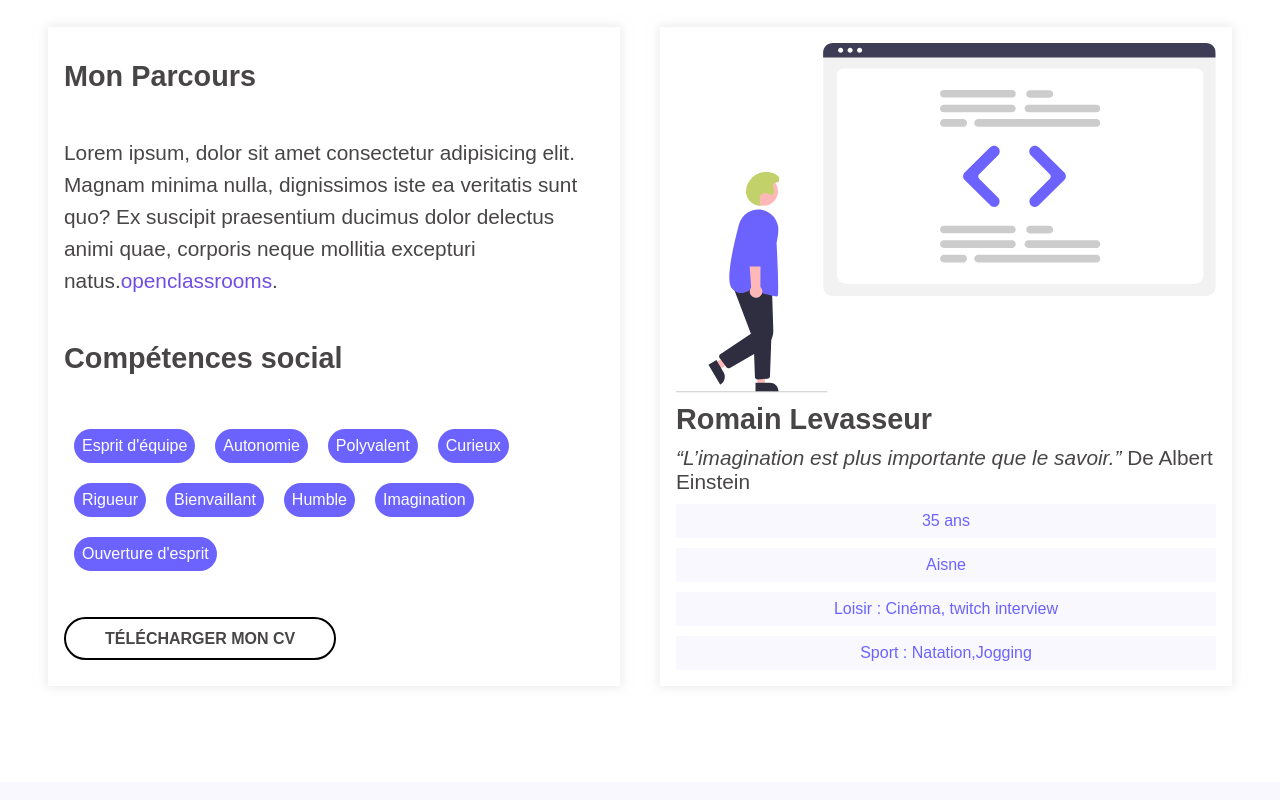
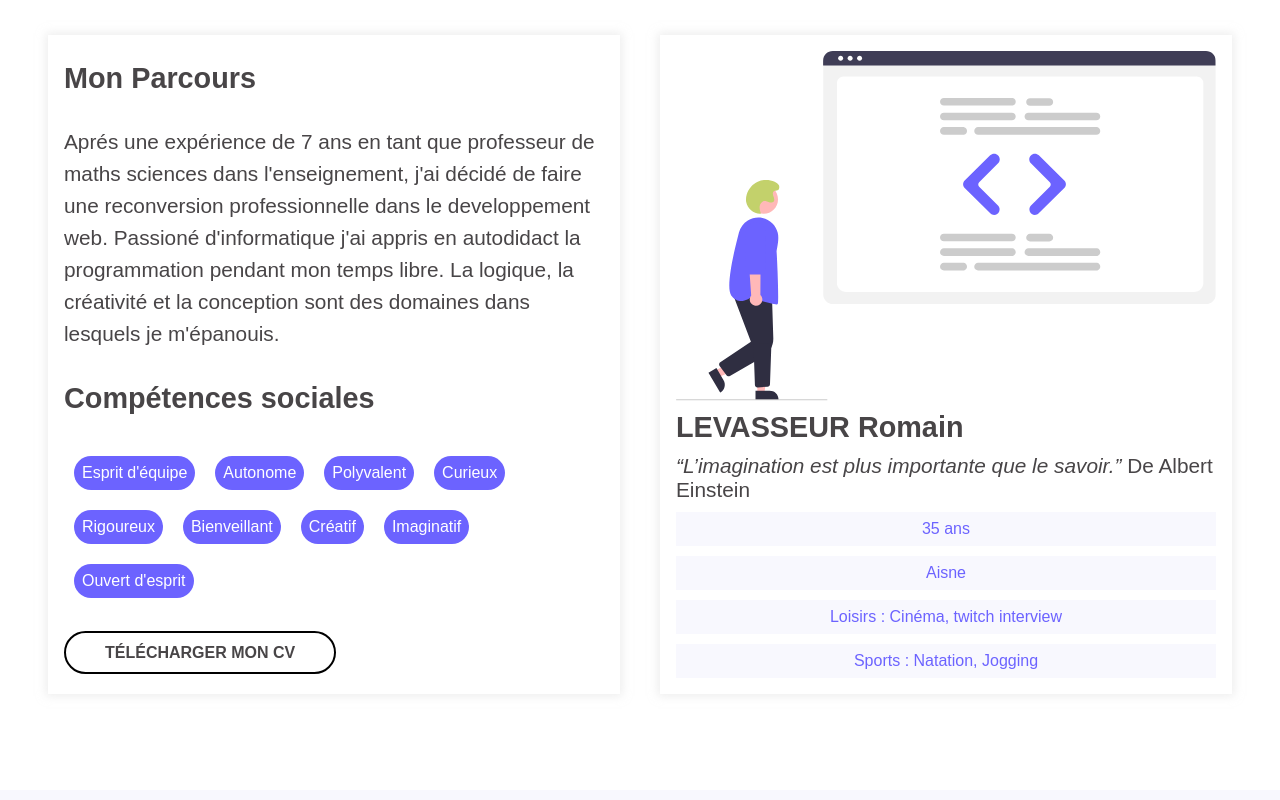
Before and after one commit to LEVASSEUR-Romain/PortefolioCv, a React (Create React App) app: page / in a window 1280 px wide. Shown: the part 1000-1800 px from the top of the page. Built offline with nearby package versions, Linux system fonts and the light colour scheme.

Commit message:
correction

```diff
--- a/public/index.html
+++ b/public/index.html
@@ -1,5 +1,5 @@
 <!DOCTYPE html>
-<html lang="en">
+<html lang="fr">
   <head>
     <meta charset="utf-8" />
     <link rel="icon" href="%PUBLIC_URL%/favicon.ico" />
--- a/src/component/general/cardMonParcours/CardMonParcours.tsx
+++ b/src/component/general/cardMonParcours/CardMonParcours.tsx
@@ -8,26 +8,14 @@ export default function CardsMonParcours() {
     <div className="monParcours">
       <h3>Mon Parcours</h3>
       <p>
-        Lorem ipsum, dolor sit amet consectetur adipisicing elit. Magnam minima
-        nulla, dignissimos iste ea veritatis sunt quo? Ex suscipit praesentium
-        ducimus dolor delectus animi quae, corporis neque mollitia excepturi
-        natus.
-        {/*         Aprés une expérience de professeur de maths sciences pour des bacs
-        professionnel. j'ai décidé une reconversion professionnelle dans un
-        domaine qui me corresponder mieux. Pendant mes temps libre j'ai appris
-        en autodidact le developpement web car l'aspect logique et créativité
-        m'interesse. Je suis en cours d'apprentisage avec des projets et la
-        formation &nbsp; */}
-        <a
-          href="https://openclassrooms.com/fr/paths/500-developpeur-dapplication-php-symfony"
-          target="_blank"
-          rel="noreferrer"
-        >
-          openclassrooms
-        </a>
-        .
+        Aprés une expérience de 7 ans en tant que professeur de maths sciences
+        dans l'enseignement, j'ai décidé de faire une reconversion
+        professionnelle dans le developpement web. Passioné d'informatique j'ai
+        appris en autodidact la programmation pendant mon temps libre. La
+        logique, la créativité et la conception sont des domaines dans lesquels
+        je m'épanouis.
       </p>
-      <h3>Compétences social</h3>
+      <h3>Compétences sociales</h3>
       <ul>
         {listSocial.map((elmt, index) => (
           <li key={index}>
--- a/src/component/general/cardProfil/CardProfil.tsx
+++ b/src/component/general/cardProfil/CardProfil.tsx
@@ -6,15 +6,15 @@ export default function CardProfil() {
   return (
     <div className="cardProfil">
       <img src={iconeProfil} alt="un homme blond prés d'un ordinateur" />
-      <h3>Romain Levasseur</h3>
+      <h3>LEVASSEUR Romain</h3>
       <p>
         “L’imagination est plus importante que le savoir.”{" "}
         <span>De Albert Einstein</span>
       </p>
       <ButtonDescribe value={"age"} />
       <ButtonDescribe value={"Aisne"} />
-      <ButtonDescribe value={"Loisir : Cinéma, twitch interview"} />
-      <ButtonDescribe value={"Sport : Natation,Jogging"} />
+      <ButtonDescribe value={"Loisirs : Cinéma, twitch interview"} />
+      <ButtonDescribe value={"Sports : Natation, Jogging"} />
     </div>
   );
 }
--- a/src/list/listCompences.ts
+++ b/src/list/listCompences.ts
@@ -15,12 +15,12 @@ export const listTools = ["GitHub"];
 
 export const listSocial = [
   "Esprit d'équipe",
-  "Autonomie",
+  "Autonome",
   "Polyvalent",
   "Curieux",
-  "Rigueur",
-  "Bienvaillant",
-  "Humble",
-  "Imagination",
-  "Ouverture d'esprit",
+  "Rigoureux",
+  "Bienveillant",
+  "Créatif",
+  "Imaginatif",
+  "Ouvert d'esprit",
 ];
--- a/src/list/listProjects.ts
+++ b/src/list/listProjects.ts
@@ -9,23 +9,24 @@ import casseBrique from "../asset/image/projects/casseBrique.jpg";
 
 const listProjects: Project[] = [
   {
-    name: "Casse Brique donjon",
+    name: "Casse briques Donjon",
     description:
-      "Un mini jeu complet vous etes dans un donjon avec des bonus et des montres a vous d'etre le meilleur",
+      "Un mini jeu complet : Vous êtes dans un donjon avec des bonus et des monstres. A vous d'être le meilleur",
     listTech: ["HTML", "JavaScript", "Jest"],
     src: casseBrique,
     liens: "http://cinequiz.fb.free.fr/project/cassebrick/",
   },
   {
     name: "Snake",
-    description: "Petit projet : un snake pour s'exercé au typeScript",
+    description:
+      "Petit projet : Un jeu du serpent pour s'exercer au TypeScript",
     listTech: ["HTML", "TypeScript"],
     src: snake,
     liens: "http://cinequiz.fb.free.fr/project/snake/",
   },
   {
-    name: "Course d'escargot",
-    description: "Petit projet : un peu de fun pour apprendre le Jest",
+    name: "Course d'escargots",
+    description: "Petit projet : Un peu de fun pour apprendre le Jest",
     listTech: ["HTML", "JavaScript", "Jest"],
     src: courseEscargot,
     liens: "http://cinequiz.fb.free.fr/project/escargot/",
@@ -33,7 +34,7 @@ const listProjects: Project[] = [
   {
     name: "Cinéma Quiz",
     description:
-      "Un site de quiz cinema une affiche de film faut trouver le nom du film",
+      "Un site de quiz cinéma, une affiche de film et il faut trouver le nom du film",
     listTech: ["PHP", "HTML", "CSS", "MySQL", "JavaScript"],
     src: cinequiz,
     liens: "http://cinequiz.fb.free.fr/",
@@ -41,7 +42,7 @@ const listProjects: Project[] = [
   {
     name: "Reproduction",
     description:
-      "Un site de service pour la reproduction de photocopie dans un lycée (utiliser encore a l'heure actuel)",
+      "Un site de service pour la reproduction de photocopies dans un lycée (utilisé encore à l'heure actuelle)",
     listTech: ["PHP", "HTML", "CSS", "JQuery", "MySQL"],
     src: repro,
     liens: "https://repro.tsir.ovh/index.php",
@@ -49,7 +50,7 @@ const listProjects: Project[] = [
   {
     name: "Maths Sciences",
     description:
-      "Un site qui est un outils pour les professeurs de mathématiques ansi que de science une liste exaustif d'exercices généré aléatoirement, avec correction automatiques (utiliser pendant 3 ans par moi même)",
+      "Un site d'exercices servant d'outil pour les professeurs de mathématiques/sciences. (utilisé pendant 3 ans par moi-même)",
     listTech: ["PHP", "HTML", "CSS", "JQuery", "MySQL"],
     src: mathsc,
     liens: "http://math.sc.levasseur.free.fr/",
--- a/src/scss/variable.scss
+++ b/src/scss/variable.scss
@@ -18,7 +18,7 @@
     --a-link-size: 1rem;
     --h1-size: 4rem;
     --nav-bar-height: 10vh;
-    --h2-size: 2rem;
+    --h2-size: 2.5rem;
     --h3-size: 1.8rem;
     --p-size: 1.3rem;
     // transition
```
Also changed, not shown: package.json (+2 -5 lines), tsconfig.json (+2 -8 lines), 2 other files (tests, documents, lock files or other folders).
